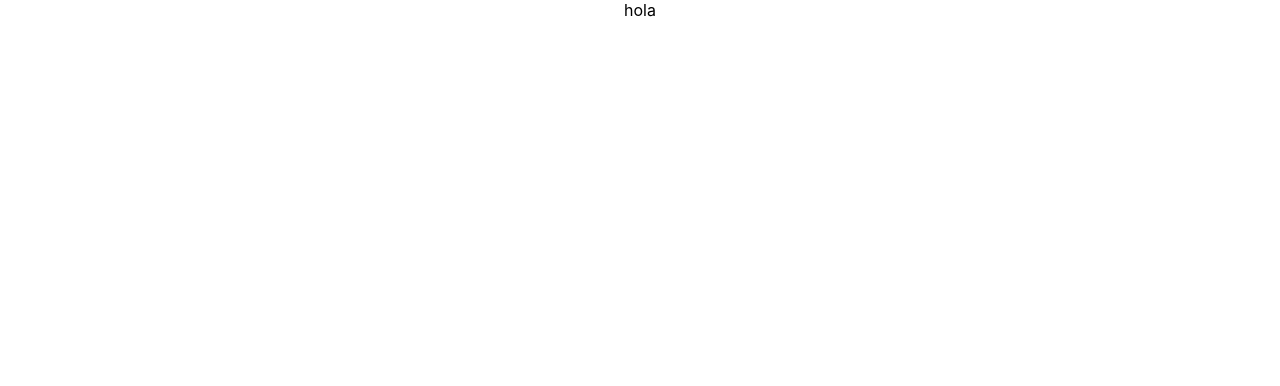
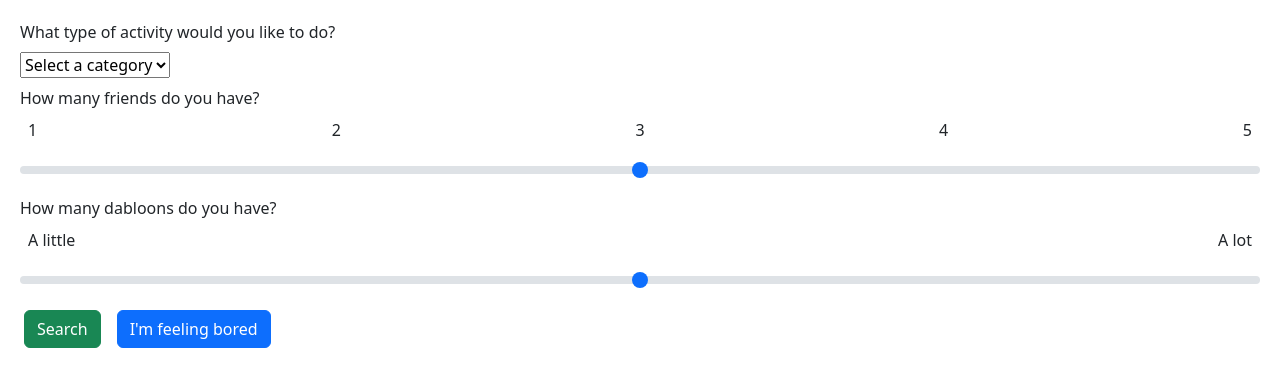
Before and after one commit to amy-ym-yu/activity-app, a React (Create React App) app: page / in a window 1280 px wide. Shown: the top 386 px of the page. Built offline with nearby package versions, Linux system fonts and the light colour scheme.

Commit message:
multiselect

```diff
--- a/package.json
+++ b/package.json
@@ -6,7 +6,9 @@
     "@testing-library/jest-dom": "^5.16.5",
     "@testing-library/react": "^13.4.0",
     "@testing-library/user-event": "^13.5.0",
+    "bootstrap": "^5.2.3",
     "react": "^18.2.0",
+    "react-bootstrap": "^2.7.0",
     "react-dom": "^18.2.0",
     "react-scripts": "5.0.1",
     "web-vitals": "^2.1.4"
--- a/public/index.html
+++ b/public/index.html
@@ -39,5 +39,8 @@
       To begin the development, run `npm start` or `yarn start`.
       To create a production bundle, use `npm run build` or `yarn build`.
     -->
+    <script src="https://code.jquery.com/jquery-3.2.1.slim.min.js" integrity="sha384-KJ3o2DKtIkvYIK3UENzmM7KCkRr/rE9/Qpg6aAZGJwFDMVNA/GpGFF93hXpG5KkN" crossorigin="anonymous"></script>
+    <script src="https://cdn.jsdelivr.net/npm/popper.js@1.12.9/dist/umd/popper.min.js" integrity="sha384-ApNbgh9B+Y1QKtv3Rn7W3mgPxhU9K/ScQsAP7hUibX39j7fakFPskvXusvfa0b4Q" crossorigin="anonymous"></script>
+    <script src="https://cdn.jsdelivr.net/npm/bootstrap@4.0.0/dist/js/bootstrap.min.js" integrity="sha384-JZR6Spejh4U02d8jOt6vLEHfe/JQGiRRSQQxSfFWpi1MquVdAyjUar5+76PVCmYl" crossorigin="anonymous"></script>
   </body>
 </html>
--- a/src/App.js
+++ b/src/App.js
@@ -1,11 +1,60 @@
-import logo from './logo.svg';
 import './App.css';
+import React, {useState} from 'react';
+import 'bootstrap/dist/css/bootstrap.min.css';
+import { Form, FormGroup, InputGroup } from 'react-bootstrap';
 
 function App() {
+  const [access, setAccess] = useState([]);
+  const [type, setType] = useState([]);
+  const [friends, setFriends] = useState([]);
+  const [cost, setCost] = useState([]);
+
   return (
-    <div className="App">
-      hola
-    </div>
+    <Form className='p-3'>
+      <FormGroup className='type p-1'>
+        <Form.Label>What type of activity would you like to do?</Form.Label>
+        <br></br>
+        <select class="select-type">
+          <option selected>Select a category</option>
+          <option value="1">educational</option>
+          <option value="2">recreational</option>
+          <option value="3">social</option>
+          <option value="4">diy</option>
+          <option value="5">charity</option>
+          <option value="6">cooking</option>
+          <option value="7">relaxing</option>
+          <option value="8">musical</option>
+          <option value="9">busywork</option>
+        </select>
+      </FormGroup>
+
+      <FormGroup className='access p-1'>
+        <Form.Label>How many friends do you have?</Form.Label>
+        <br></br>
+        <div className="d-flex justify-content-between">
+          <p className="px-2">1</p>
+          <p className="px-2">2</p>
+          <p className="px-2">3</p>
+          <p className="px-2">4</p>
+          <p className="px-2">5</p>
+        </div>
+        <Form.Range min="1" max="5" step="1"></Form.Range>
+      </FormGroup>
+
+      <FormGroup className='access p-1'>
+        <Form.Label>How many dabloons do you have?</Form.Label>
+        <br></br>
+        <div className="d-flex justify-content-between">
+          <p className="px-2">A little</p>
+          <p className="px-2">A lot</p>
+        </div>
+        <Form.Range min="0" max="1" step="0.1"></Form.Range>
+      </FormGroup>
+
+    <button type="button" className="btn btn-success m-2">Search</button>
+    <button type="button" className="btn btn-primary m-2">I'm feeling bored</button>
+
+    </Form>
   );
 }
 
```
Also changed, not shown: 1 other file (tests, documents, lock files or other folders).
